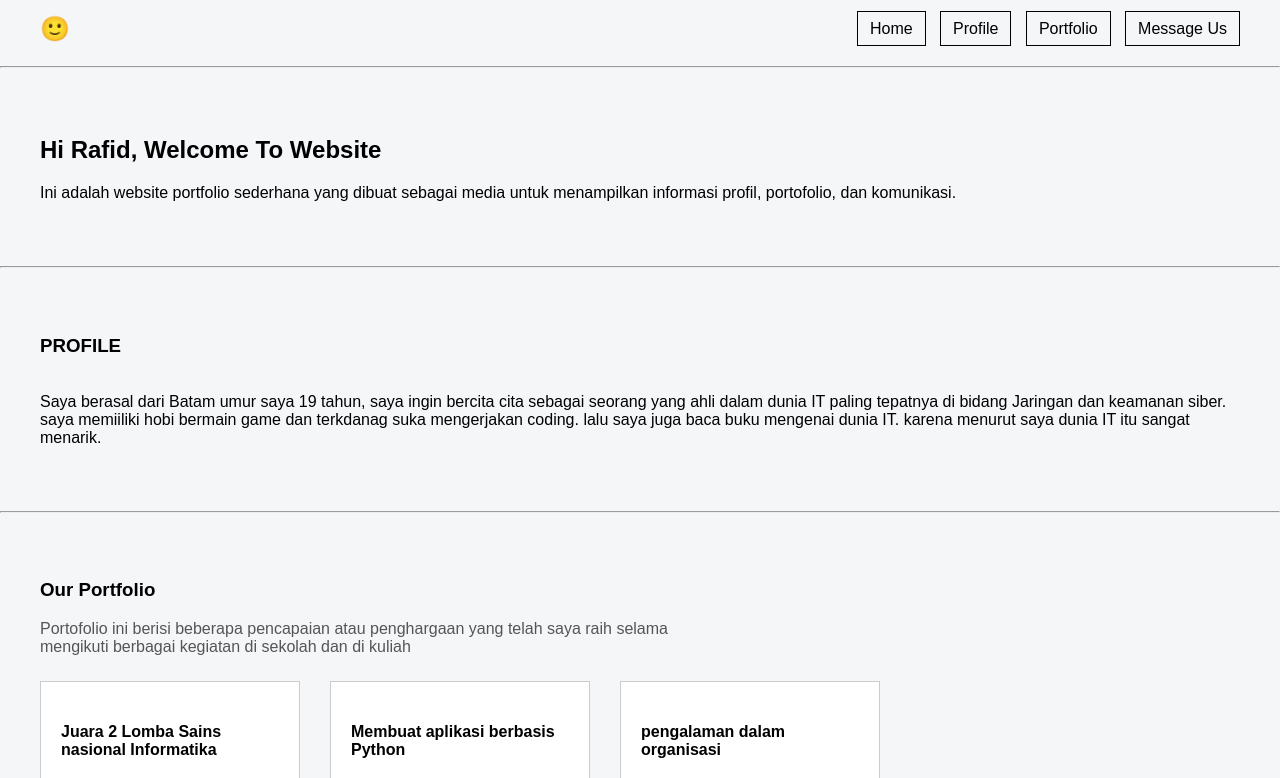
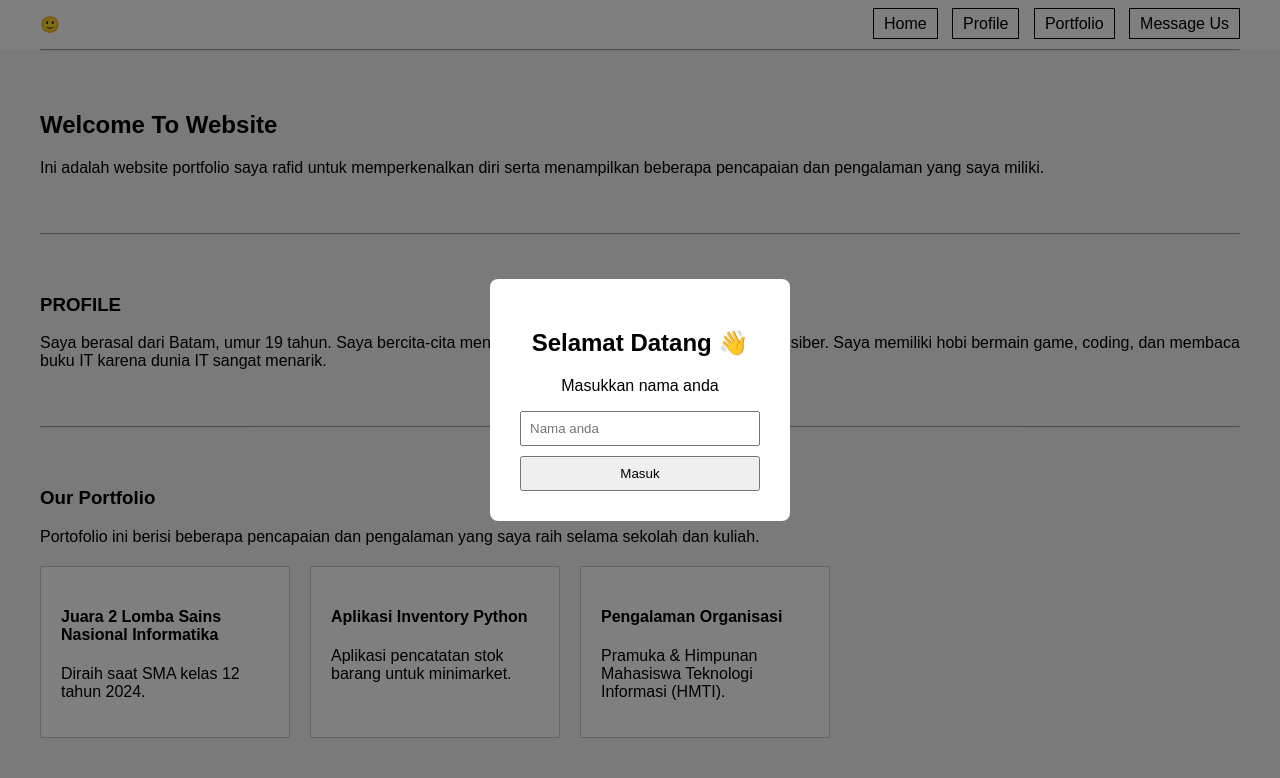
Before and after one commit to rafidsugianto/CodingCamp-26jan26-RafidNehan, a plain HTML site: page index.html in a window 1280 px wide. Shown: the top 778 px of the page. Drawn offline with Linux system fonts and the light colour scheme.

Commit message:
mini project saya

```diff
--- a/css/style.css
+++ b/css/style.css
@@ -5,133 +5,80 @@
 
 body {
     margin: 0;
-    background: #f4f6f8;
+    background: #f5f5f5;
 }
 
 /* HEADER */
 .header {
     display: flex;
     justify-content: space-between;
-    align-items: center;
     padding: 15px 40px;
-}
-
-.logo {
-    font-size: 24px;
+    background: white;
 }
 
 nav a {
-    border: 1px solid black;
-    padding: 8px 12px;
     margin-left: 10px;
     text-decoration: none;
+    border: 1px solid black;
+    padding: 6px 10px;
     color: black;
 }
 
-nav a:hover {
-    background: #e5e7eb;
-}
-
-/* HOME */
-.home {
+/* SECTION */
+section {
     padding: 40px;
 }
 
-/* HEADQUARTER */
-.headquarter {
-    padding: 40px;
+hr {
+    margin: 0 40px;
 }
 
-.hq-list {
+/* PORTFOLIO */
+.portfolio-list {
     display: flex;
-    gap: 60px;
+    gap: 20px;
     margin-top: 20px;
 }
 
-.hq-item {
-    text-align: center;
+.portfolio-card {
+    background: white;
+    padding: 20px;
+    width: 250px;
+    border: 1px solid #ccc;
 }
 
-.circle {
-    width: 90px;
-    height: 90px;
-    border: 2px solid black;
-    border-radius: 50%;
-    margin-bottom: 10px;
-}
-
-/* PORTFOLIO */
-.portfolio {
-    padding: 40px;
-}
-
-.portfolio-desc {
-    max-width: 650px;
-    margin-bottom: 25px;
-    color: #555;
-}
-
-.portfolio-list {
-    display: flex;
-    gap: 30px;
-    flex-wrap: wrap;
-}
-
-.portfolio-card {
-    width: 260px;
-    border: 1px solid #ccc;
-    padding: 20px;
-    background: #ffffff;
-}
-
-/* MESSAGE US */
-.message-us {
-    padding: 40px;
-}
-
+/* MESSAGE */
 .message-container {
     display: flex;
     gap: 40px;
-    flex-wrap: wrap;
-}
-
-form {
-    width: 100%;
-    max-width: 400px;
-}
-
-label {
-    display: block;
-    margin-top: 10px;
 }
 
 input, textarea {
     width: 100%;
     padding: 8px;
-    margin-top: 5px;
-}
-
-.radio {
-    margin-top: 5px;
+    margin-bottom: 10px;
 }
 
 button {
-    margin-top: 15px;
-    padding: 10px;
+    padding: 8px;
     width: 100%;
     cursor: pointer;
 }
 
-.result {
-    width: 100%;
-    max-width: 400px;
-    border: 1px solid black;
-    padding: 15px;
+/* POPUP */
+.popup {
+    position: fixed;
+    inset: 0;
+    background: rgba(0,0,0,0.5);
+    display: flex;
+    justify-content: center;
+    align-items: center;
 }
 
-/* FOOTER */
-footer {
-    text-align: right;
-    padding: 10px 20px;
-    font-size: 12px;
+.popup-box {
+    background: white;
+    padding: 30px;
+    text-align: center;
+    width: 300px;
+    border-radius: 8px;
 }
--- a/index.html
+++ b/index.html
@@ -6,6 +6,16 @@
     <link rel="stylesheet" href="css/style.css">
 </head>
 <body>
+
+<!-- POPUP INPUT NAMA -->
+<div id="popupNama" class="popup">
+    <div class="popup-box">
+        <h2>Selamat Datang 👋</h2>
+        <p>Masukkan nama anda</p>
+        <input type="text" id="namaAwal" placeholder="Nama anda">
+        <button onclick="simpanNama()">Masuk</button>
+    </div>
+</div>
 
 <!-- HEADER -->
 <header class="header">
@@ -22,28 +32,23 @@
 
 <!-- HOME -->
 <section id="home" class="home">
-    <h2>Hi Rafid, Welcome To Website</h2>
+    <h2 id="welcomeText">Welcome To Website</h2>
     <p>
-        Ini adalah website portfolio sederhana yang dibuat sebagai media
-        untuk menampilkan informasi profil, portofolio, dan komunikasi.
+        Ini adalah website portfolio saya rafid untuk memperkenalkan diri
+        serta menampilkan beberapa pencapaian dan pengalaman yang saya miliki.
     </p>
 </section>
 
 <hr>
 
-<!-- OUR HEADQUARTER -->
-<section id="PROFILE" class="headquarter">
+<!-- PROFILE -->
+<section id="profile" class="headquarter">
     <h3>PROFILE</h3>
-    <div class="hq-list">
-        <div class="hq-desc">
-            <p>
-                Saya berasal dari Batam umur saya 19 tahun, saya ingin bercita cita sebagai
-                seorang yang ahli dalam dunia IT paling tepatnya di bidang Jaringan dan keamanan siber.
-                saya memiiliki hobi bermain game dan terkdanag suka mengerjakan coding.
-                lalu saya juga baca buku mengenai dunia IT. karena menurut saya dunia IT itu sangat menarik.
-            </p>
-        </div>
-    </div>
+    <p>
+        Saya berasal dari Batam, umur 19 tahun. Saya bercita-cita menjadi
+        ahli di bidang jaringan dan keamanan siber. Saya memiliki hobi
+        bermain game, coding, dan membaca buku IT karena dunia IT sangat menarik.
+    </p>
 </section>
 
 <hr>
@@ -52,39 +57,24 @@
 <section id="portfolio" class="portfolio">
     <h3>Our Portfolio</h3>
     <p class="portfolio-desc">
-        Portofolio ini berisi beberapa pencapaian atau penghargaan yang telah
-        saya raih selama mengikuti berbagai kegiatan di sekolah dan di kuliah
+        Portofolio ini berisi beberapa pencapaian dan pengalaman
+        yang saya raih selama sekolah dan kuliah.
     </p>
 
     <div class="portfolio-list">
         <div class="portfolio-card">
-            <h4>Juara 2 Lomba Sains nasional Informatika</h4>
-            <p>
-                saya telah menjuarai lomba sains nasional ketika saya duduk di bangku
-                sma kelas 12 pada tahun 2024 lalu.
-            </p>
+            <h4>Juara 2 Lomba Sains Nasional Informatika</h4>
+            <p>Diraih saat SMA kelas 12 tahun 2024.</p>
         </div>
 
         <div class="portfolio-card">
-            <h4>Membuat aplikasi berbasis Python</h4>
-            <p>
-                di kuliah saya telah membuat projek yaitu membuat aplikasi untuk
-                membuat data barang barang makanan yang masuk di minimarket dan pengeluaran
-                barang yang ada di minimarket agar mempermudah admin dalam mengetahui
-                jumlah barang kulaannya  .
-            </p>
+            <h4>Aplikasi Inventory Python</h4>
+            <p>Aplikasi pencatatan stok barang untuk minimarket.</p>
         </div>
 
         <div class="portfolio-card">
-            <h4>pengalaman dalam organisasi</h4>
-            <p>
-                saya telah mengikuti organisasi di sekolah yaitu pramuka, di pramuka Saya
-                berkesempatan menjadi kakak pembina untuk adik adik yang baru masuk sma untuk
-                mendapatkan tali kuning atau naik pangkat.lalu saya di kuliah juga mengikuti
-                organisasi yaitu Himpunan Mahasiswa Teknologi Informasi (HMTI) sebagai anggota
-                di divisi research and training. yaitu mencari dan mempresentasikan materi tentang
-                dunia IT
-            </p>
+            <h4>Pengalaman Organisasi</h4>
+            <p>Pramuka & Himpunan Mahasiswa Teknologi Informasi (HMTI).</p>
         </div>
     </div>
 </section>
@@ -96,29 +86,25 @@
     <h3>Message Us</h3>
 
     <div class="message-container">
-
-        <!-- FORM -->
         <form id="contactForm">
             <label>Nama</label>
-            <input type="text" id="nama" placeholder="Masukkan nama">
+            <input type="text" id="nama">
 
-            <label>saran</label>
-            <input type="text" id="saran" placeholder="Masukkan saran">
+            <label>Saran</label>
+            <input type="text" id="saran">
 
             <label>Pesan</label>
-            <textarea id="pesan" placeholder="Tulis pesan anda..."></textarea>
+            <textarea id="pesan"></textarea>
 
             <button type="button" onclick="kirim()">Submit</button>
         </form>
 
-        <!-- RESULT -->
         <div class="result" id="hasil">
             <p><b>Current Time:</b></p>
             <p>Nama :</p>
-            <p>saran:</p>
+            <p>Saran :</p>
             <p>Pesan :</p>
         </div>
-
     </div>
 </section>
 
--- a/js/script.js
+++ b/js/script.js
@@ -1,18 +1,42 @@
+// CEK NAMA SAAT LOAD
+window.onload = function () {
+    const nama = localStorage.getItem("namaUser");
+    if (nama) {
+        document.getElementById("popupNama").style.display = "none";
+        document.getElementById("welcomeText").innerText =
+            "Selamat Datang, " + nama;
+    }
+};
+
+// SIMPAN NAMA
+function simpanNama() {
+    const nama = document.getElementById("namaAwal").value;
+    if (nama === "") {
+        alert("Nama wajib diisi!");
+        return;
+    }
+
+    localStorage.setItem("namaUser", nama);
+    document.getElementById("popupNama").style.display = "none";
+    document.getElementById("welcomeText").innerText =
+        "Selamat Datang, " + nama;
+}
+
+// MESSAGE US
 function kirim() {
     const nama = document.getElementById("nama").value;
     const saran = document.getElementById("saran").value;
     const pesan = document.getElementById("pesan").value;
 
     if (!nama || !saran || !pesan) {
-        alert("Semua data wajib diisi!");
+        alert("Semua data harus diisi!");
         return;
     }
 
     document.getElementById("hasil").innerHTML = `
         <p><b>Current Time:</b> ${new Date().toLocaleString()}</p>
         <p>Nama : ${nama}</p>
-        <p>saran: ${saran}</p>
-        <p>Jenis Kelamin : ${jk.value}</p>
+        <p>Saran : ${saran}</p>
         <p>Pesan : ${pesan}</p>
     `;
 
```
